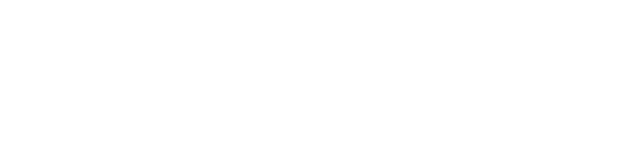
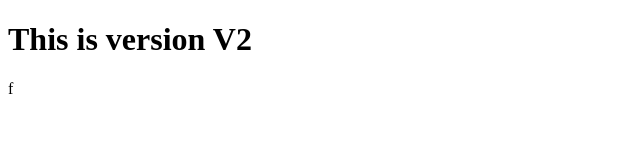
Before and after one commit to Atiq101/myrepo101, a plain HTML site: page index.html in a window 1280 px wide. Shown: the whole page, without its empty margins (0-640 px from the left). Drawn offline with Linux system fonts and the light colour scheme.

Commit message:
1st version v2  of index.html

```diff
--- a/index.html
+++ b/index.html
@@ -6,6 +6,7 @@
     <title>Document</title>
 </head>
 <body>
+    <h1> This is version V2 </h1>
 
 </body>
-</html>
+</html> f
```
